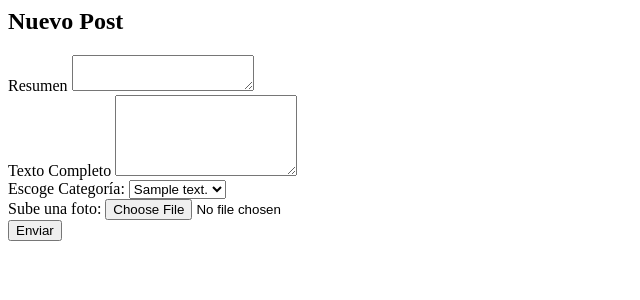
After one commit to AlberHanibal/Servidor, a PHP site: template socialdaw/view/FormularioPostView.phtml in a window 1280 px wide. The commit adds this page. Shown: the top 300 px of the page, without its empty margins (0-640 px from the left). Run offline with PHP 8.4, Linux system fonts and the light colour scheme; the template is opened without the code that fills it: most values are stand-ins (such as "Sample title", 1, 10 or a date in 2020).

Commit message:
Estamos en añadir post

```diff
--- a/socialdaw/index.php
+++ b/socialdaw/index.php
@@ -51,6 +51,7 @@ Macaw::post($URL_PATH . '/login', "controller\RedSocialController@recibirLogin")
 
 Macaw::get($URL_PATH . '/cerrarSesion', "controller\RedSocialController@cerrarSesion");
 
+Macaw::get($URL_PATH . '/formularioPost', "controller\RedSocialController@formularioPost");
 Macaw::get($URL_PATH . '/publicarPost', "controller\RedSocialController@publicarPost");
 
 Macaw::get($URL_PATH . '/post/(:any)', "controller\RedSocialController@post");
--- a/socialdaw/tareas.txt
+++ b/socialdaw/tareas.txt
@@ -1,6 +1,5 @@
 paginación
-botón de añadir post, falta funcionalidad
-en post: likes y comentarios. Tenemos esqueleto, falta ORM
++++++++++++botón de añadir post, falta funcionalidad ESTAMOS POR AQUI
 quitar comprobación en el login (poner 1 solo)
 completar PostView.phtml, comentarios
 hacer pruebas con más seguiendo en siguiendo
--- /dev/null
+++ b/socialdaw/view/FormularioPostView.phtml
@@ -0,0 +1,44 @@
+<?php
+
+use \dawfony\Ti;
+
+/* extract($data); */
+
+global $URL_PATH;
+Ti::extend("view/MainView.phtml"); ?>
+
+<?php Ti::startBlock("content"); ?>
+<h2>Nuevo Post</h2>
+<div class="col-md-6">
+    <form action="<?=$URL_PATH?>/publicarPost" method="POST">
+        <div class="form-group">
+            <label for="resumen">Resumen</label>
+            <textarea class="form-control" id="resumen" name="resumen" rows="2"></textarea>
+        </div>
+        <div class="form-group">
+            <label for="texto">Texto Completo</label>
+            <textarea class="form-control" id="texto" name="texto" rows="5"></textarea>
+        </div>
+        <div class="form-group row">
+            <div class="col-md-6">
+                <label for="categoria">Escoge Categoría:</label>
+                <select id="categoria" name="categoria_id">
+                    <?php foreach ($categorias as $categoria) : ?>
+                        <option value="<?= $categoria["id"] ?>"><?= $categoria["descripcion"] ?></option>
+                    <?php endforeach ?>
+                </select>
+            </div>
+            <div class="col-md-6">
+                <label for="filefoto">Sube una foto:</label>
+                <input type="file" class="form-control-file" id="filefoto" name="foto">
+            </div>
+        </div>
+        <div class="form-group">
+            <button type="submit" class="btn btn-primary">Enviar</button>
+        </div>
+    </form>
+</div>
+
+
+<?php Ti::endBlock(); ?>
+<?php Ti::endExtend() ?>
--- a/socialdaw/view/MainView.phtml
+++ b/socialdaw/view/MainView.phtml
@@ -71,7 +71,7 @@ global $URL_PATH;
         <?php Ti::startBlock("content"); ?>
         <?php Ti::endBlock() ?>
         <?php if (isset($_SESSION["login"])) : ?>
-            <a href="<?= $URL_PATH ?>/publicarPost" class="btn btn-primary float-right font-weight-bold">+</a>
+            <a href="<?= $URL_PATH ?>/formularioPost" class="btn btn-primary float-right font-weight-bold">+</a>
         <?php endif ?>
     </div>
 </body>
```
Also changed, not shown: socialdaw/controller/RedSocialController.php (+7 -1 lines), socialdaw/model/OrmRedSocial.php (+9 -2 lines).
